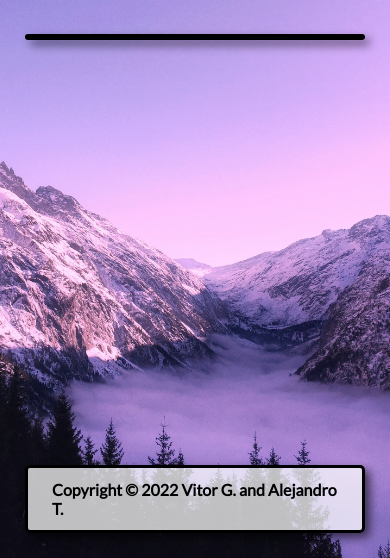
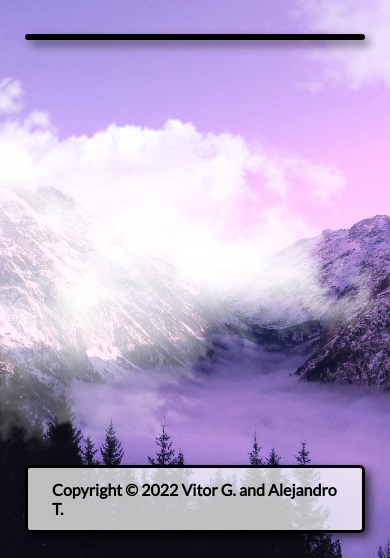
Before and after one commit to VitorGuedesMadeira/AwesomeBooks-Project, a website: page index.html in a window 390 px wide. Shown: the part 286-844 px from the top of the page. Drawn offline with Linux system fonts and the light colour scheme.

Commit message:
Add clouds to the background mobile

```diff
--- a/css/index.css
+++ b/css/index.css
@@ -13,11 +13,13 @@ body {
   display: flex;
   flex-direction: column;
   justify-content: space-between;
-  height: 100vh;
+  min-height: 100vh;
   background-image: url(../images/jon-r8AFUpRp0J0-unsplash.jpg);
   background-size: cover;
   background-position: center center;
+  background-repeat: no-repeat;
   font-weight: 900;
+  transition: background-image 2s;
 }
 
 .header {
@@ -137,6 +139,7 @@ form {
   flex-wrap: wrap;
   justify-content: flex-end;
   gap: 25px;
+  width: 50%;
 }
 
 form input {
@@ -238,7 +241,19 @@ form input {
 
 @media screen and (max-width: 768px) {
   body {
-    background-position: bottom bottom;
+    background-image:
+      url(../images/cloudtest2.png),
+      url(../images/test4.png),
+      url(../images/jon-r8AFUpRp0J0-unsplash.jpg);
+    background-size:
+      cover,
+      cover,
+      cover;
+    background-position:
+      center center,
+      center center,
+      bottom bottom;
+    transition: background-image 3s;
   }
 
   #addBtn {
```
Also changed, not shown: images/cloudtest2.png (added), images/test4.png (added).
